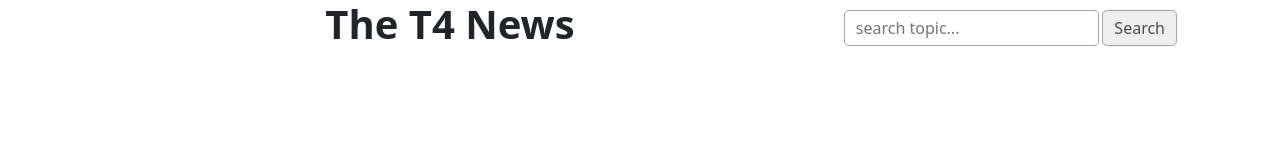
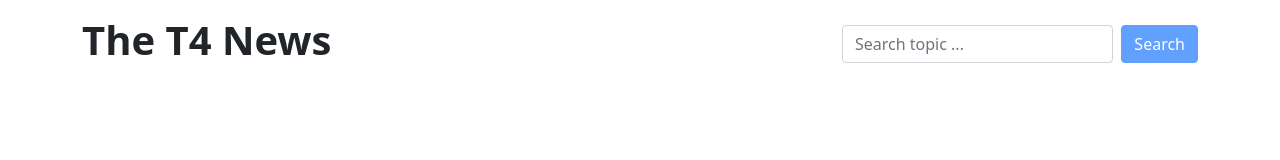
Before and after one commit to coderschool-ftw/news-app-googlenewsapp-team-4, a plain HTML site: page index.html in a window 1280 px wide. Drawn offline with nearby package versions, Linux system fonts and the light colour scheme.

Commit message:
Reformat the header
- Remove the form.
- Use bootstrap style.
- Uncenter the page name.

```diff
--- a/index.html
+++ b/index.html
@@ -22,22 +22,13 @@
       <div class="container">
         <div class="row">
           <div class="col-8">
-            <h1 class="text-center fw-bold">The T4 News</h1>
+            <h1 class="fw-bold">The T4 News</h1>
           </div>
           <!--START - SEARCH FORM -->
           <div class="col-4 search-wrapper">
-            <form class="col">
-              <input
-                type="text"
-                id="input-search-term"
-                class="input-box"
-                placeholder="search topic..."
-              />
-            </form>
+            <input id="input-search-term" class="form-control me-2" type="text"  placeholder="Search topic ...">
             <!--SEARCH BUTTON -->
-            <div class="col">
-              <button id="submit" class="d-block">Search</button>
-            </div>
+            <button id="submit" class="btn btn-primary d-block" disabled>Search</button>
           </div>
           <!-- END - SEARCH FORM -->
         </div>
--- a/script.js
+++ b/script.js
@@ -36,8 +36,7 @@ const errorMessages = {
   `
 };
 
-const searchForm = document.querySelector(".search");
-const input = document.querySelector(".input-box");
+const input = document.getElementById("input-search-term");
 
 let searchTerm; // We need to save the search term so the load more button know what to put in the url
 
@@ -105,7 +104,7 @@ function getQueryString(param1) {
     `&page=${page}` +
     `&apiKey=${apiKey}`;
 
-  console.log(queryString);
+  // console.log(queryString);
   return queryString;
 }
 
--- a/style.css
+++ b/style.css
@@ -10,8 +10,7 @@ html {
 }
 
 body {
-  margin: 0;
-  padding: 0;
+  padding: 1rem;
 }
 
 .article {
@@ -43,15 +42,6 @@ body {
   align-items: center;
 }
 
-.input-box,
-#submit {
-  border-radius: 5px;
-  border: 1px solid rgb(167, 167, 167);
-  padding: 0.3rem 0.7rem;
-  margin: 0 0.1rem;
-  color: rgb(77, 77, 77);
-}
-
 #load-more-button {
   display: none; /* Only show if article loaded */
 }
```
